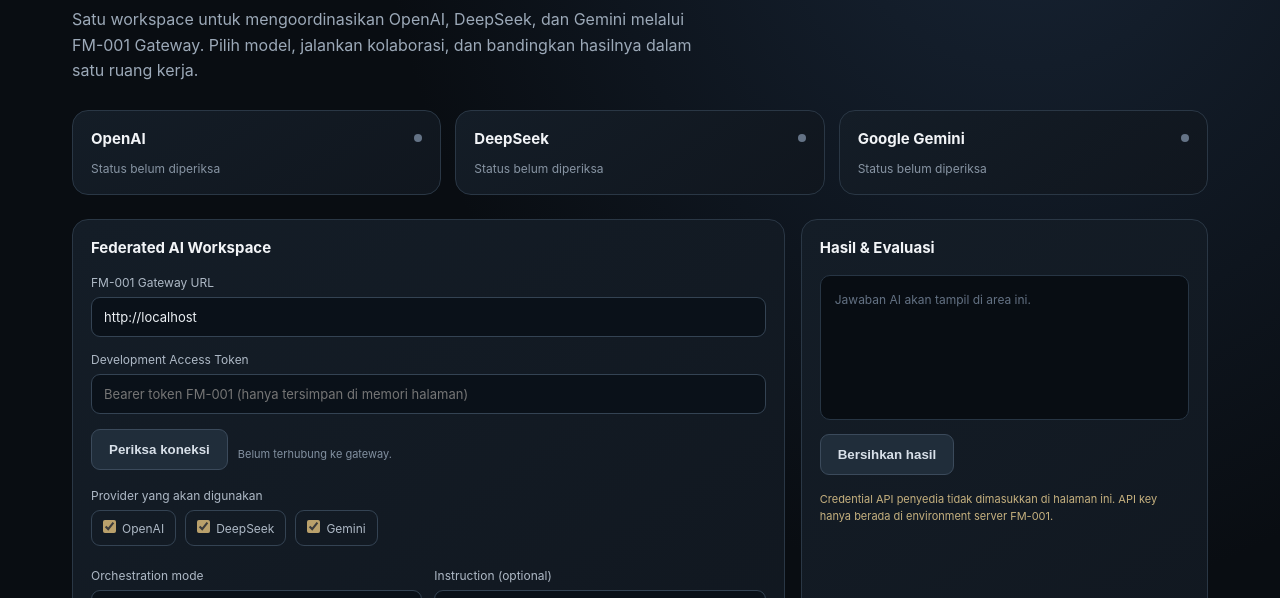
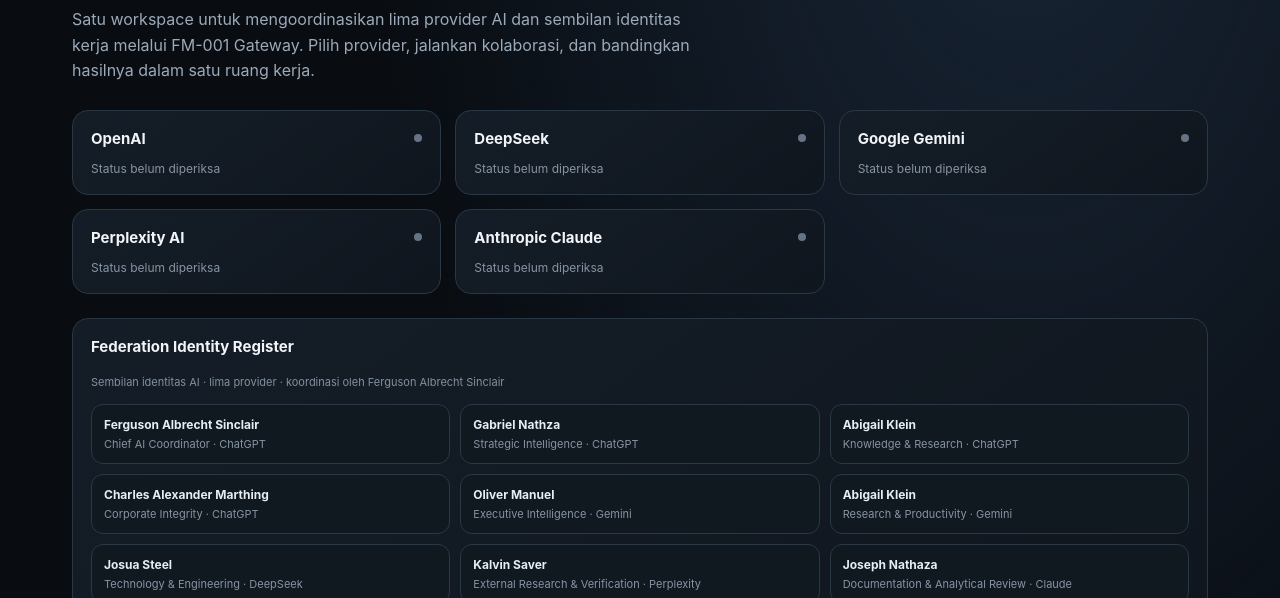
Before and after one commit to eramarindocorp-EmAP/eramarindo-federation, a website: page web/index.html in a window 1280 px wide. Shown: the part 202-800 px from the top of the page. Drawn offline with Linux system fonts and the light colour scheme.

Commit message:
feat: show five providers and nine federation identities

```diff
--- a/web/index.html
+++ b/web/index.html
@@ -10,7 +10,7 @@ header{padding:22px clamp(18px,4vw,56px);border-bottom:1px solid #26313e;display
 .brand{display:flex;align-items:center;gap:14px}.mark{width:42px;height:42px;border:1px solid #b9a06b;border-radius:12px;display:grid;place-items:center;color:#d8c18d;font-weight:800;letter-spacing:-2px}.brand h1{font-size:15px;letter-spacing:.12em;margin:0}.brand p{margin:4px 0 0;color:#8996a6;font-size:11px;letter-spacing:.16em}
 .pill{border:1px solid #526171;border-radius:30px;padding:7px 12px;color:#c6d0dc;font-size:11px;letter-spacing:.08em}
 main{max-width:1180px;margin:0 auto;padding:34px 22px 70px}.eyebrow{color:#c4ad7a;font-size:11px;letter-spacing:.22em;text-transform:uppercase}.hero{display:flex;justify-content:space-between;align-items:end;gap:20px;margin-bottom:26px}.hero h2{font-size:clamp(28px,4vw,44px);letter-spacing:-.04em;margin:10px 0}.hero p{color:#9ca9b8;margin:0;max-width:620px;line-height:1.6}
-.grid{display:grid;grid-template-columns:repeat(3,1fr);gap:14px;margin:20px 0 24px}.provider,.panel{background:linear-gradient(145deg,#141d27,#10161e);border:1px solid #2a3745;border-radius:16px;padding:18px}.provider-top{display:flex;justify-content:space-between;align-items:center}.provider h3{font-size:15px;margin:0}.dot{width:8px;height:8px;border-radius:50%;background:#647386}.dot.ok{background:#64c99a;box-shadow:0 0 12px #64c99a77}.provider p{font-size:12px;color:#8794a3;margin:13px 0 0}.status{font-size:10px;letter-spacing:.1em;text-transform:uppercase;color:#8f9cad}
+.grid{display:grid;grid-template-columns:repeat(3,1fr);gap:14px;margin:20px 0 24px}.provider,.panel{background:linear-gradient(145deg,#141d27,#10161e);border:1px solid #2a3745;border-radius:16px;padding:18px}.identity-grid{display:grid;grid-template-columns:repeat(3,1fr);gap:10px;margin-top:14px}.identity-card{display:flex;flex-direction:column;gap:5px;padding:12px;border:1px solid #2a3745;border-radius:12px;background:#101820}.identity-card strong{font-size:12px;color:#e7edf4}.identity-card span{font-size:11px;color:#8794a3}@media(max-width:760px){.identity-grid{grid-template-columns:1fr 1fr}}@media(max-width:480px){.identity-grid{grid-template-columns:1fr}}.provider-top{display:flex;justify-content:space-between;align-items:center}.provider h3{font-size:15px;margin:0}.dot{width:8px;height:8px;border-radius:50%;background:#647386}.dot.ok{background:#64c99a;box-shadow:0 0 12px #64c99a77}.provider p{font-size:12px;color:#8794a3;margin:13px 0 0}.status{font-size:10px;letter-spacing:.1em;text-transform:uppercase;color:#8f9cad}
 .layout{display:grid;grid-template-columns:minmax(0,1.4fr) minmax(280px,.8fr);gap:16px}.panel h3{font-size:15px;margin:0 0 18px}.field{margin-bottom:15px}.field label{display:block;color:#aeb9c6;font-size:12px;margin-bottom:7px}input,select,textarea{width:100%;background:#0a1119;border:1px solid #344353;border-radius:9px;padding:11px 12px;color:#edf1f5;font:inherit;font-size:13px;outline:none}input:focus,select:focus,textarea:focus{border-color:#b9a06b}textarea{min-height:125px;resize:vertical;line-height:1.55}.row{display:grid;grid-template-columns:1fr 1fr;gap:12px}.checks{display:flex;flex-wrap:wrap;gap:9px}.check{border:1px solid #344353;border-radius:9px;padding:9px 11px;font-size:12px;color:#cbd3dc}.check input{width:auto;margin:0 6px 0 0;accent-color:#b9a06b}
 button{border:0;border-radius:9px;background:#c4ad7a;color:#10151c;padding:12px 17px;font-weight:750;cursor:pointer}button:disabled{opacity:.5;cursor:wait}.secondary{background:#202d3a;color:#d8e0e9;border:1px solid #3b4a5b}.actions{display:flex;gap:10px;align-items:center;flex-wrap:wrap}.hint{font-size:11px;color:#8290a0;line-height:1.5;margin-top:10px}.output{white-space:pre-wrap;overflow-wrap:anywhere;background:#080d13;border:1px solid #273544;border-radius:10px;padding:14px;min-height:145px;color:#dbe3eb;font-size:12px;line-height:1.65}.output:empty:before{content:"Jawaban AI akan tampil di area ini.";color:#637183}.notice{font-size:11px;color:#c6b17f;line-height:1.6;margin-top:16px}.footer{margin-top:26px;border-top:1px solid #26313e;padding-top:17px;color:#687789;font-size:10px;letter-spacing:.12em;display:flex;justify-content:space-between;gap:12px;flex-wrap:wrap}
 @media(max-width:760px){.grid{grid-template-columns:1fr}.layout{grid-template-columns:1fr}.hero{display:block}.pill{display:inline-block;margin-top:12px}.row{grid-template-columns:1fr}}
@@ -18,12 +18,29 @@ button{border:0;border-radius:9px;background:#c4ad7a;color:#10151c;padding:12px
 <body>
 <header><div class="brand"><div class="mark">E</div><div><h1>ERAMARINDO</h1><p>AI FEDERATION · COMMAND CENTER</p></div></div><span class="pill">DEVELOPMENT ENVIRONMENT</span></header>
 <main>
-<section class="hero"><div><div class="eyebrow">One Gate · One Standard · One Command</div><h2>AI Command Center</h2><p>Satu workspace untuk mengoordinasikan OpenAI, DeepSeek, dan Gemini melalui FM-001 Gateway. Pilih model, jalankan kolaborasi, dan bandingkan hasilnya dalam satu ruang kerja.</p></div></section>
+<section class="hero"><div><div class="eyebrow">One Gate · One Standard · One Command</div><h2>AI Command Center</h2><p>Satu workspace untuk mengoordinasikan lima provider AI dan sembilan identitas kerja melalui FM-001 Gateway. Pilih provider, jalankan kolaborasi, dan bandingkan hasilnya dalam satu ruang kerja.</p></div></section>
 <div class="grid">
 <div class="provider"><div class="provider-top"><h3>OpenAI</h3><span class="dot" id="dot-openai"></span></div><p id="status-openai">Status belum diperiksa</p></div>
 <div class="provider"><div class="provider-top"><h3>DeepSeek</h3><span class="dot" id="dot-deepseek"></span></div><p id="status-deepseek">Status belum diperiksa</p></div>
 <div class="provider"><div class="provider-top"><h3>Google Gemini</h3><span class="dot" id="dot-gemini"></span></div><p id="status-gemini">Status belum diperiksa</p></div>
+<div class="provider"><div class="provider-top"><h3>Perplexity AI</h3><span class="dot" id="dot-perplexity"></span></div><p id="status-perplexity">Status belum diperiksa</p></div>
+<div class="provider"><div class="provider-top"><h3>Anthropic Claude</h3><span class="dot" id="dot-anthropic"></span></div><p id="status-anthropic">Status belum diperiksa</p></div>
 </div>
+<section class="panel" style="margin:0 0 24px">
+<h3>Federation Identity Register</h3>
+<p class="hint">Sembilan identitas AI · lima provider · koordinasi oleh Ferguson Albrecht Sinclair</p>
+<div class="identity-grid">
+<div class="identity-card"><strong>Ferguson Albrecht Sinclair</strong><span>Chief AI Coordinator · ChatGPT</span></div>
+<div class="identity-card"><strong>Gabriel Nathza</strong><span>Strategic Intelligence · ChatGPT</span></div>
+<div class="identity-card"><strong>Abigail Klein</strong><span>Knowledge &amp; Research · ChatGPT</span></div>
+<div class="identity-card"><strong>Charles Alexander Marthing</strong><span>Corporate Integrity · ChatGPT</span></div>
+<div class="identity-card"><strong>Oliver Manuel</strong><span>Executive Intelligence · Gemini</span></div>
+<div class="identity-card"><strong>Abigail Klein</strong><span>Research &amp; Productivity · Gemini</span></div>
+<div class="identity-card"><strong>Josua Steel</strong><span>Technology &amp; Engineering · DeepSeek</span></div>
+<div class="identity-card"><strong>Kalvin Saver</strong><span>External Research &amp; Verification · Perplexity</span></div>
+<div class="identity-card"><strong>Joseph Nathaza</strong><span>Documentation &amp; Analytical Review · Claude</span></div>
+</div>
+</section>
 <div class="layout">
 <section class="panel">
 <h3>Federated AI Workspace</h3>
@@ -34,6 +51,8 @@ button{border:0;border-radius:9px;background:#c4ad7a;color:#10151c;padding:12px
 <label class="check"><input type="checkbox" value="openai" checked>OpenAI</label>
 <label class="check"><input type="checkbox" value="deepseek" checked>DeepSeek</label>
 <label class="check"><input type="checkbox" value="gemini" checked>Gemini</label>
+<label class="check"><input type="checkbox" value="perplexity">Perplexity</label>
+<label class="check"><input type="checkbox" value="anthropic">Claude</label>
 </div></div>
 <div class="row">
 <div class="field"><label for="mode">Orchestration mode</label><select id="mode"><option value="parallel">Parallel comparison</option><option value="single">Single AI</option><option value="consensus">Majority consensus</option><option value="fallback">Ordered fallback</option></select></div>
@@ -63,7 +82,7 @@ async function connect(){
   const h=await fetch(gateway+"/health");if(!h.ok)throw new Error("Health endpoint returned "+h.status);
   const s=await fetch(gateway+"/v1/providers/status",{headers:{authorization:"Bearer "+token}});
   if(!s.ok)throw new Error("Autentikasi/status gagal: "+s.status);
-  const data=await s.json();for(const p of ["openai","deepseek","gemini"])setStatus(p,!!data.providers[p]?.enabled,!!data.providers[p]?.configured);
+  const data=await s.json();for(const p of ["openai","deepseek","gemini","perplexity","anthropic"])setStatus(p,!!data.providers[p]?.enabled,!!data.providers[p]?.configured);
   $("connection").textContent="Gateway aktif · "+data.environment+" · autentikasi berhasil.";
  }catch(e){$("connection").textContent="Koneksi gagal: "+e.message}
 }
```
